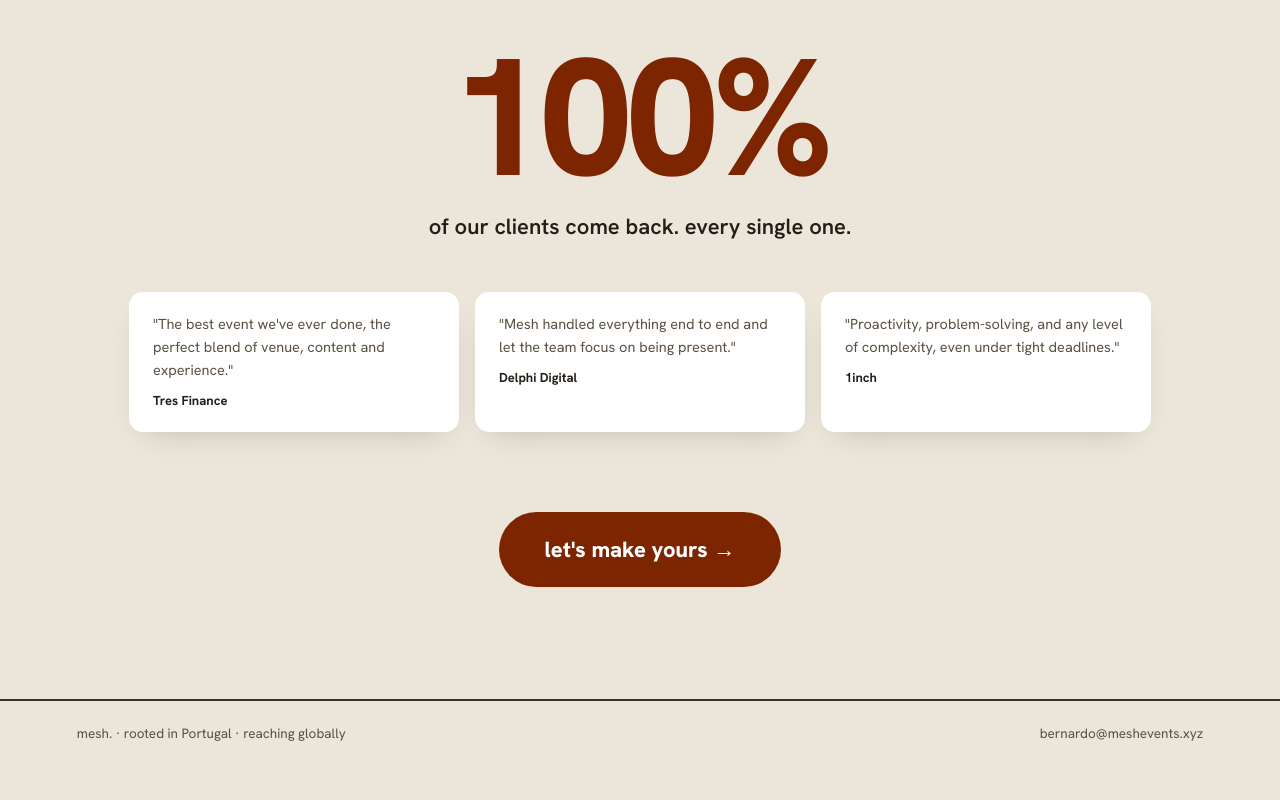
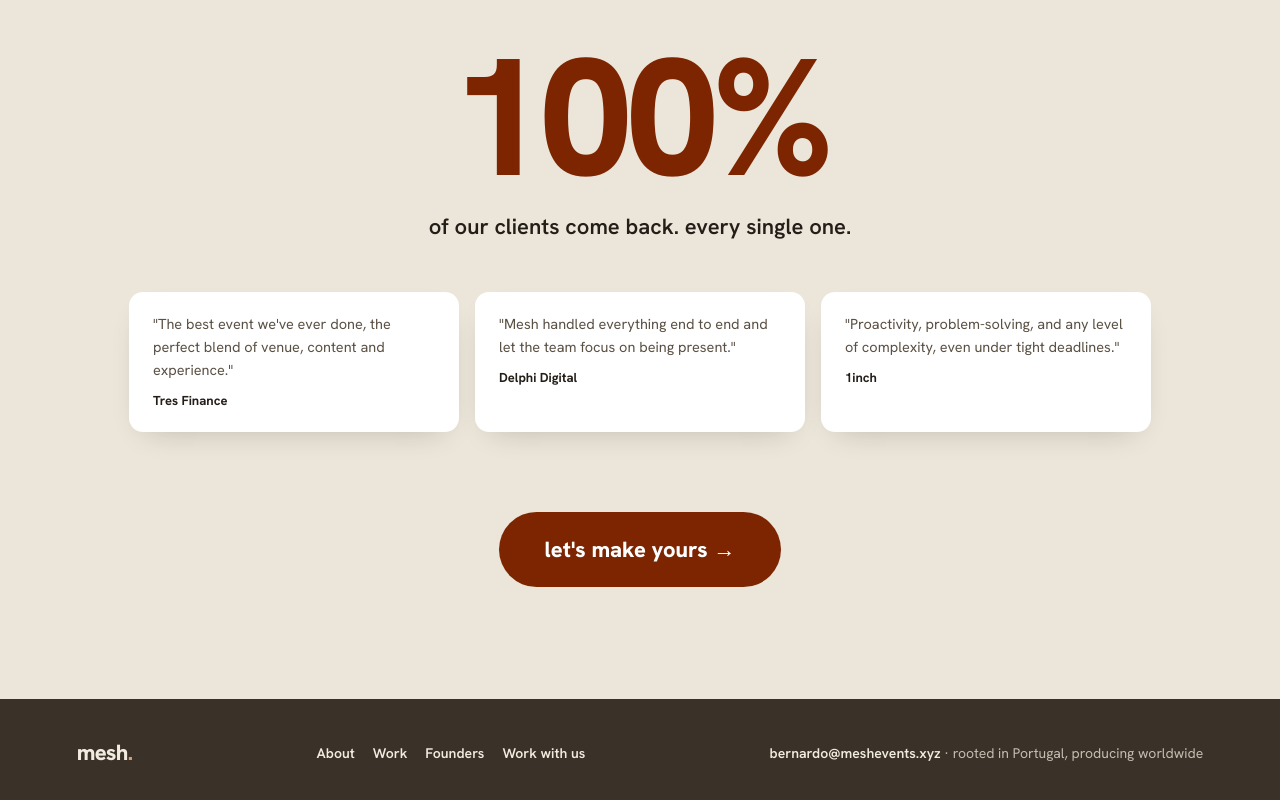
Before and after one commit to Coansss1/mesh-site, a plain HTML site: page index.html in a window 1280 px wide. Shown: the part 2204-3004 px from the top of the page. Before the commit the page ends 2979 px from the top, so only its background shows below. Drawn offline with Linux system fonts and the light colour scheme.

Commit message:
Live CTA to contact page, rich espresso footer with linked email, symmetric founder blocks

```diff
--- a/index.html
+++ b/index.html
@@ -69,7 +69,12 @@ a{color:inherit;text-decoration:none} img{display:block;max-width:100%}
 .cta{padding:0 6vw 14vh;text-align:center}
 .cta a{display:inline-block;background:var(--clay);color:#fff;font-weight:800;font-size:clamp(17px,2vw,22px);padding:20px 46px;border-radius:999px;transition:transform .18s,background .18s}
 .cta a:hover{transform:translateY(-3px) rotate(-1deg);background:#3A3128}
-footer{padding:22px 6vw 30px;display:flex;flex-wrap:wrap;gap:12px;justify-content:space-between;font-size:13.5px;color:var(--soft);border-top:2px solid #3A3128}
+footer{background:#3A3128;color:rgba(242,235,223,.75);padding:36px 6vw 40px;display:flex;flex-wrap:wrap;gap:18px 32px;justify-content:space-between;align-items:center;font-size:14px}
+footer .flogo{font-weight:800;font-size:22px;letter-spacing:-0.03em;color:#F2EBDF}
+footer .flogo span{color:#D89B6A}
+footer a{color:#F2EBDF;font-weight:600}
+footer a:hover{color:#DBB47E}
+footer nav{display:flex;gap:18px;flex-wrap:wrap}
 </style>
 </head>
 <body>
@@ -116,12 +121,13 @@ footer{padding:22px 6vw 30px;display:flex;flex-wrap:wrap;gap:12px;justify-conten
 </div>
 
 <div class="cta">
-  <a href="mailto:bernardo@meshevents.xyz?subject=Our%20event">let's make yours →</a>
+  <a href="contact.html">let's make yours →</a>
 </div>
 
 <footer>
-  <div>mesh. · rooted in Portugal · reaching globally</div>
-  <div>bernardo@meshevents.xyz</div>
+  <div class="flogo">mesh<span>.</span></div>
+  <nav><a href="about.html">About</a><a href="work.html">Work</a><a href="founders.html">Founders</a><a href="contact.html">Work with us</a></nav>
+  <div><a href="mailto:bernardo@meshevents.xyz">bernardo@meshevents.xyz</a> · rooted in Portugal, producing worldwide</div>
 </footer>
 
 </body>
```
Also changed, not shown: founders.html (+1 -0 lines).
